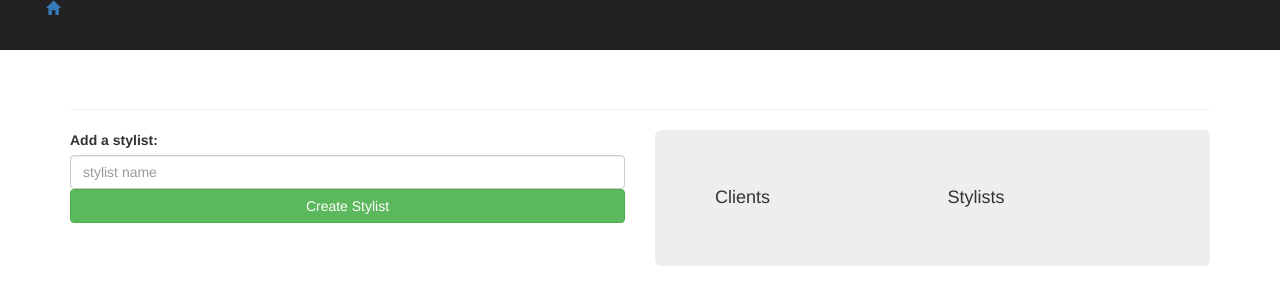
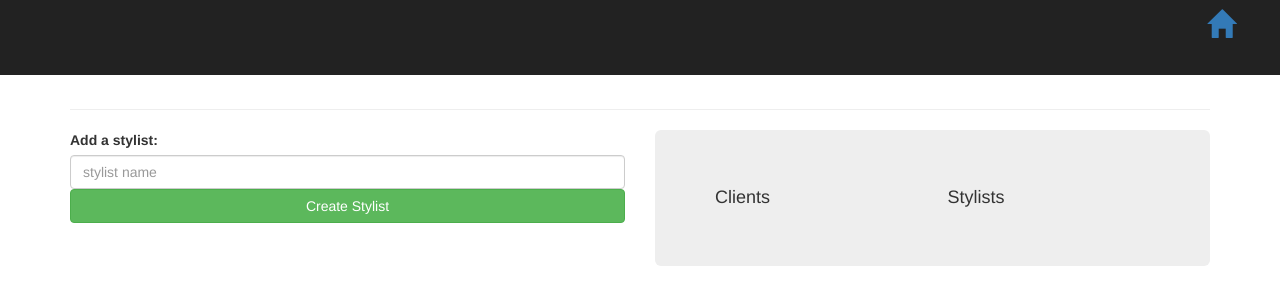
Before and after one commit to KomodoTech/hairSalon, a PHP site: template views/home.html.twig in a window 1280 px wide. Shown: the top 305 px of the page. Run offline with PHP 8.4, Linux system fonts and the light colour scheme; the template is opened without the code that fills it, so the values that code supplies are empty; some libraries are stand-ins or nearby versions.

Commit message:
fix styling of navbar

```diff
--- a/views/partials/hamburger_button.html.twig
+++ b/views/partials/hamburger_button.html.twig
@@ -1,4 +1,4 @@
-<button type="button" class="navbar-toggle collapsed" data-toggle="collapse" data-target="#hair-salon-navbar" aria-expanded="false">
+<button id="hamburger" type="button" class="navbar-toggle collapsed" data-toggle="collapse" data-target="#hair-salon-navbar" aria-expanded="false">
     <span class="sr-only">Toggle Navigation</span>
     <span class="icon-bar"></span>
     <span class="icon-bar"></span>
--- a/views/partials/navbar.html.twig
+++ b/views/partials/navbar.html.twig
@@ -3,7 +3,7 @@
         <div class="navbar-header">
             <a class="navbar-brand" href="#">{{ home_name }}</a>
             {% include "partials/hamburger_button.html.twig" %}
-            <div class="nav navbar-nav navbar-right">
+            <div id="home-glyph-button" class="nav navbar-nav navbar-right">
                 <a href="#"><span class="glyphicon glyphicon-home" aria-hidden="true"></span></a>
             </div>
         </div>
--- a/web/css/styles.css
+++ b/web/css/styles.css
@@ -1,11 +1,53 @@
+/*===NAVBAR STYLING============================================*/
 .page-header
 {
     margin-top: 100px;
 }
 
+.nav-bar
+{
+    height: 75px;
+}
+
+.navbar-header
+{
+    text-align: center;
+}
+
+#home-glyph-button
+{
+    float: right;
+    font-size: 1.5em;
+    margin-top: 10px;
+}
+
+#hamburger
+{
+    margin-left: 30px;
+}
+
+
+
+
+
 #main-content
 {
     position: relative;
+}
+
+
+/*===OBJECT DETAILS STYLING======================================*/
+
+#client-details , #stylist-details
+{
+    position: absolute;
+    height: 100%;
+    width: 100%;
+    top: 0px;
+    z-index: 2;
+
+    background-color: #f5f5f5;
+    opacity: .95;
 }
 
 .panel-title
@@ -18,14 +60,21 @@
     margin-left: 99%;
 }
 
-#client-details , #stylist-details
-{
-    position: absolute;
-    height: 100%;
-    width: 100%;
-    top: 0px;
-    z-index: 2;
 
-    background-color: #f5f5f5;
-    opacity: .95;
+/*===MEDIA QUERIES===========================================================*/
+@media (min-width: 768px) {
+
+    .navbar-header
+    {
+        float: none;
+    }
+
+
+
+    #home-glyph-button
+    {
+        margin-right: 30px;
+        font-size: 2em;
+    }
+
 }
```
